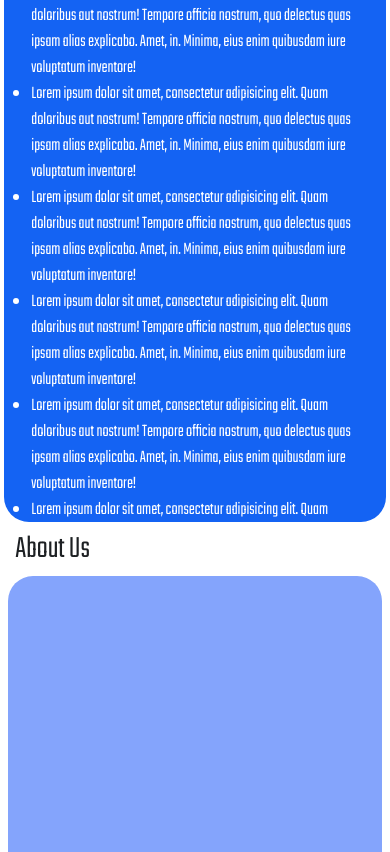
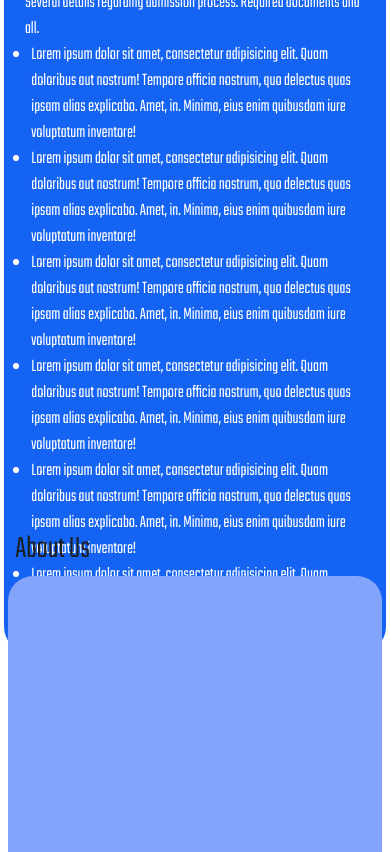
Before and after one commit to MOHAMMAD-SARFARAZ-AFZAL/ssahs, a plain HTML site: page index.html in a window 390 px wide. Shown: the part 705-1557 px from the top of the page. Drawn offline with Linux system fonts and the light colour scheme.

Commit message:
Update style.css

```diff
--- a/style.css
+++ b/style.css
@@ -298,6 +298,7 @@ body{
     }
     .admissiondetails{
         top: 657px;
+        height: 700px;
     }
     .head,.body{
         width: 250px;
@@ -308,9 +309,6 @@ body{
     }
     .head{
         font-size: 45px;
-    }
-    .admissiondetails{
-        height: 570px;
     }
     .section{
         top: 1227px;
```
